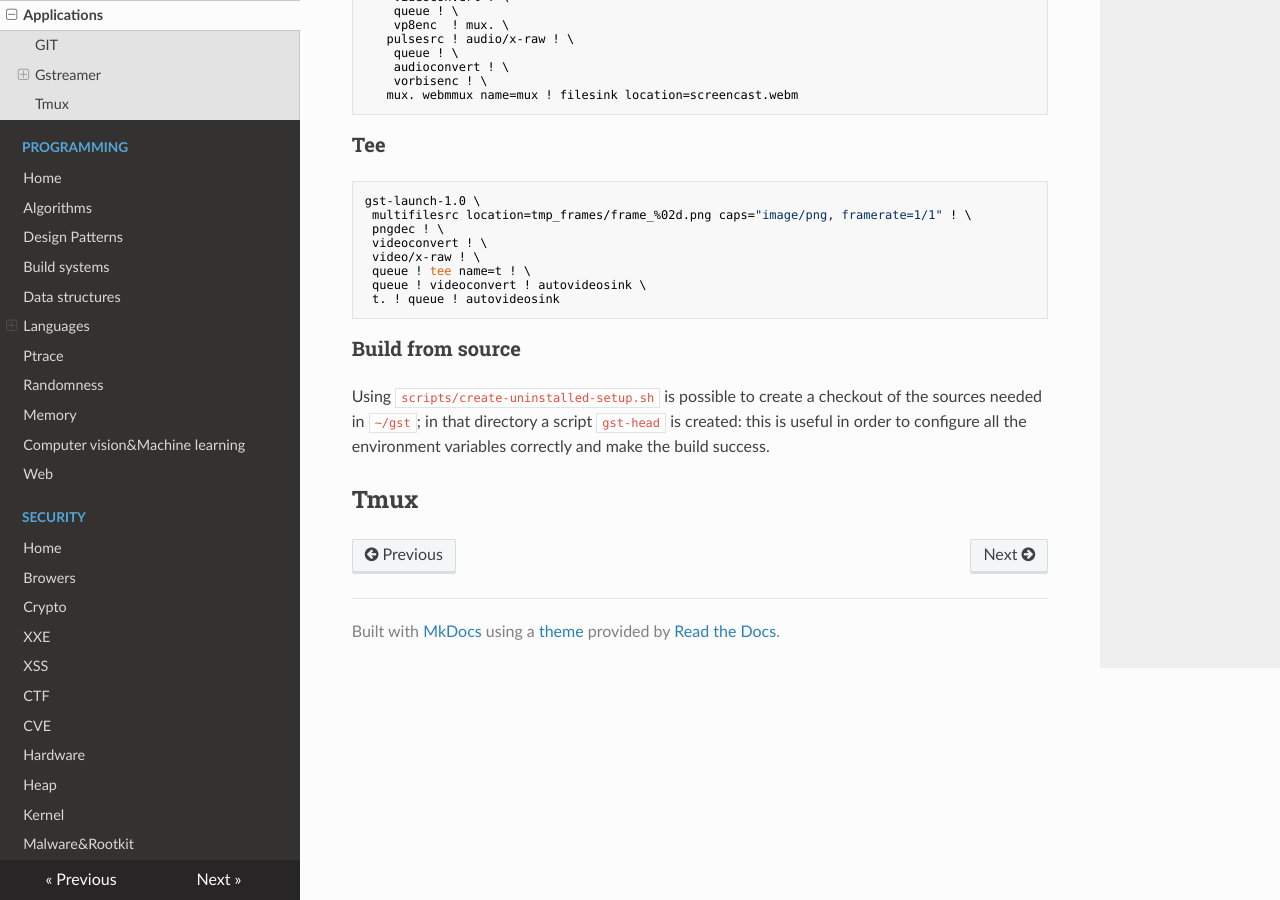
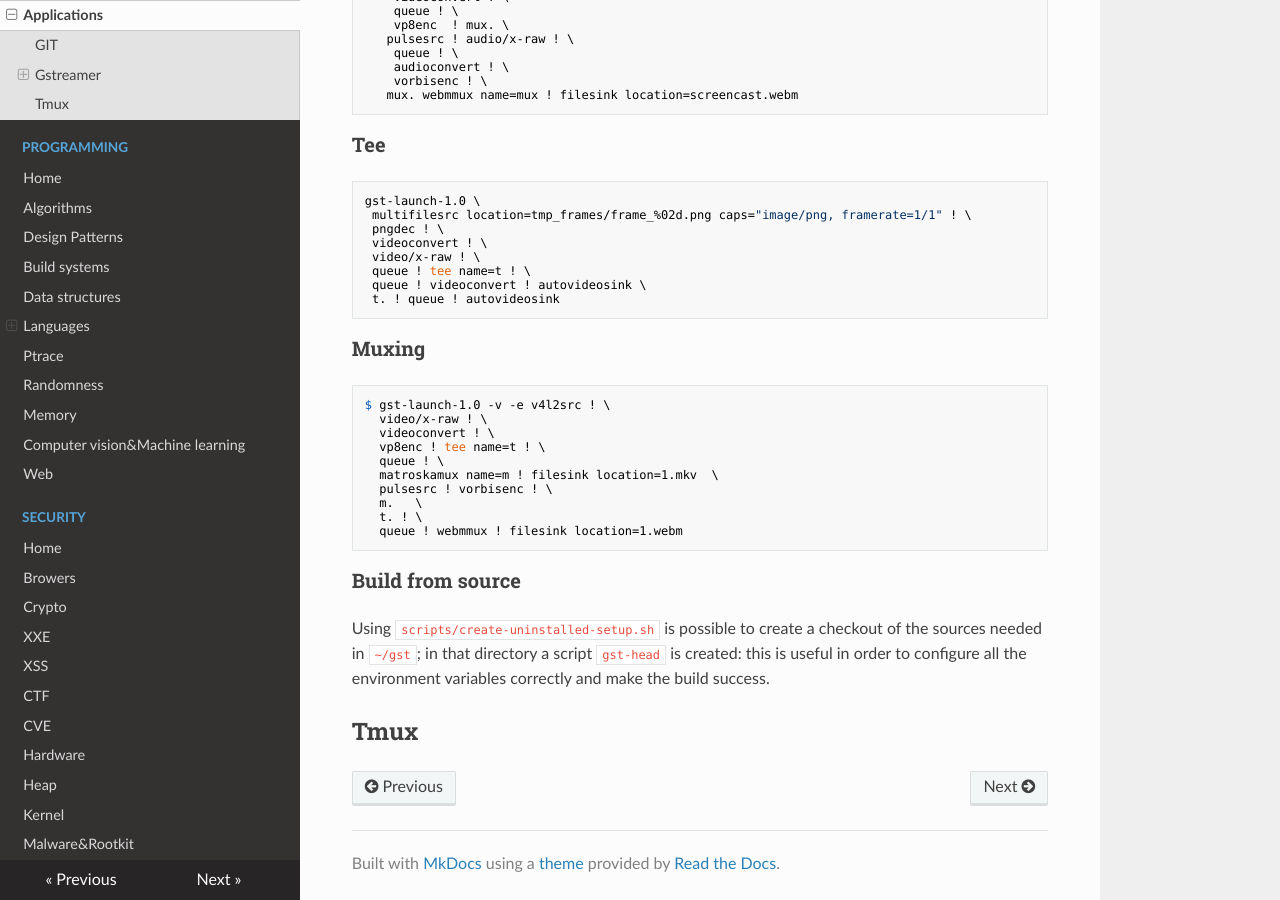
Before and after one commit to gipi/low-level, an MkDocs documentation site: the page built from docs/applications.md, in a window 1280 px wide and 900 px high, scrolled down 3802 px. Built offline with MkDocs 1.6.1, drawn with Linux system fonts in a browser that asks for light colours; nearby versions of some CDN libraries; old or Windows-style settings are respelled for this version of MkDocs.

Commit message:
Update applications.md

````diff
--- a/docs/applications.md
+++ b/docs/applications.md
@@ -220,6 +220,21 @@ gst-launch-1.0 \
  t. ! queue ! autovideosink
 ```
 
+### Muxing
+
+```
+$ gst-launch-1.0 -v -e v4l2src ! \
+  video/x-raw ! \
+  videoconvert ! \
+  vp8enc ! tee name=t ! \
+  queue ! \
+  matroskamux name=m ! filesink location=1.mkv  \
+  pulsesrc ! vorbisenc ! \
+  m.   \
+  t. ! \
+  queue ! webmmux ! filesink location=1.webm
+```
+
 ### Build from source
 
 Using ``scripts/create-uninstalled-setup.sh`` is possible to create a checkout of the sources
````
